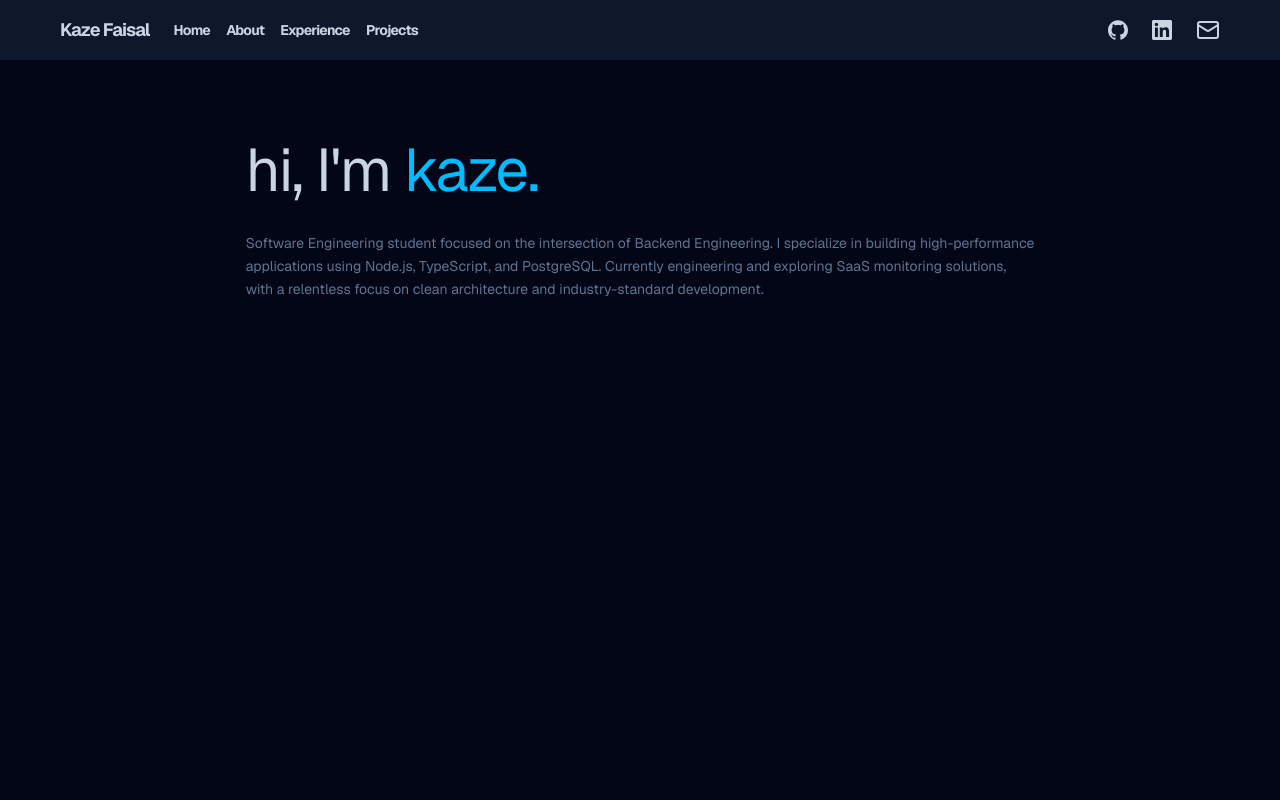
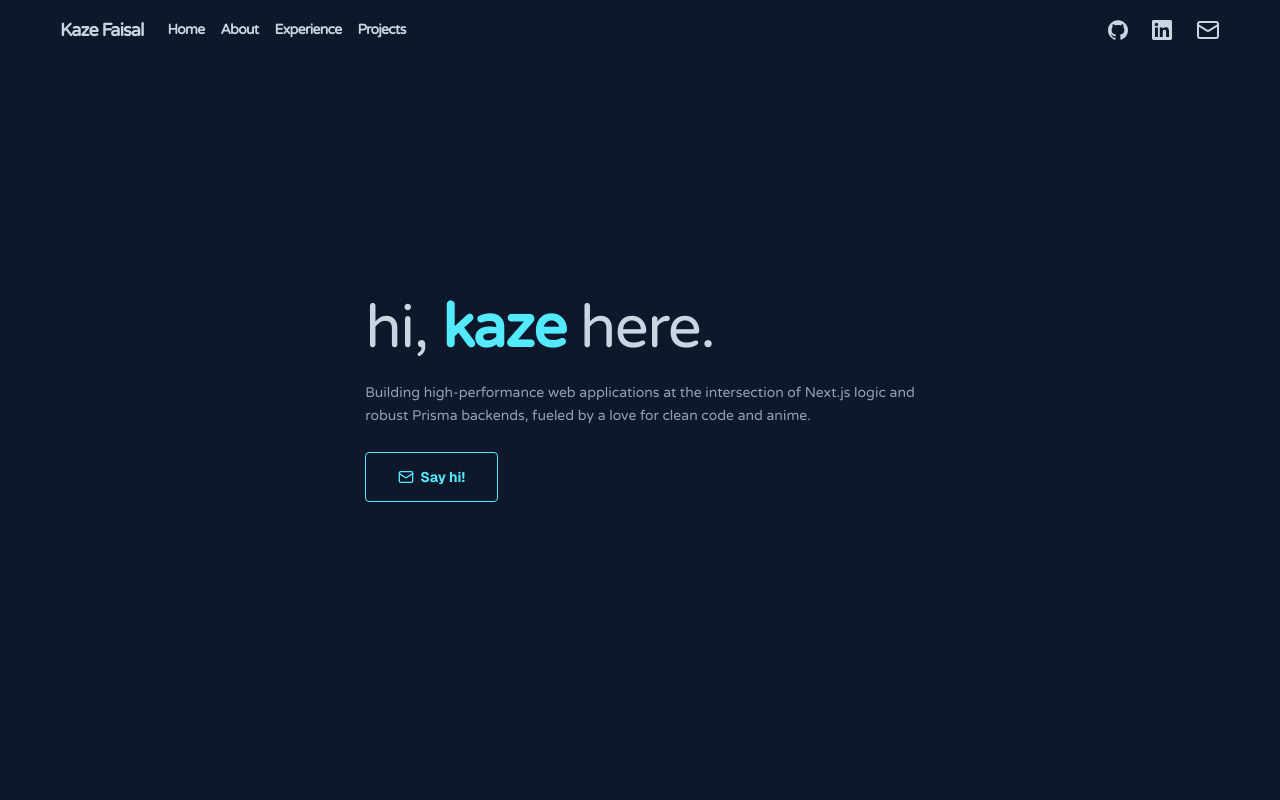
Before and after one commit to kaze1-dev/myPortfolio, a Next.js app: page / in a window 1280 px wide. Shown: the top 800 px of the page. Built offline with nearby package versions, Linux system fonts and the light colour scheme.

Commit message:
structuring hero and about section

```diff
--- a/app/globals.css
+++ b/app/globals.css
@@ -1,3 +1,5 @@
+@import url('https://fonts.googleapis.com/css2?family=Quicksand:wght@300..700&display=swap');
+@import url('https://fonts.googleapis.com/css2?family=Varela+Round&display=swap');
 @import "tailwindcss";
 @import "tw-animate-css";
 @import "shadcn/tailwind.css";
@@ -5,11 +7,9 @@
 @custom-variant dark (&:is(.dark *));
 
 @theme inline {
-  /* Font Mappings */
+  --font-rounded: 'Varela Round', sans-serif;
   --font-sans: var(--font-geist-sans);
   --font-mono: var(--font-geist-mono);
-
-  /* Core Colors */
   --color-background: var(--background);
   --color-foreground: var(--foreground);
   --color-card: var(--card);
@@ -30,7 +30,7 @@
 }
 
 :root {
-  --background: #020617;
+  --background: #0F172A;
   --foreground: #FBFBFB;
   --card: #ffffff;
   --primary: #020617;
@@ -47,7 +47,7 @@
   --background: #020617;
   --foreground: #F1F5F9;
   --card: #0F172A;
-  --primary: #38BDF8; /* Your sky blue accent */
+  --primary: #38BDF8;
   --primary-foreground: #020617;
   --secondary: #1E293B;
   --muted: #1E293B;
@@ -61,6 +61,6 @@
     @apply border-border outline-ring/50;
   }
   body {
-    @apply bg-background text-foreground font-sans antialiased;
+    @apply bg-background text-foreground font-rounded antialiased;
   }
 }
--- a/app/page.tsx
+++ b/app/page.tsx
@@ -1,12 +1,13 @@
-import Image from "next/image";
-import { Button, buttonVariants } from "@/components/ui/button";
+
 import Header from "@/components/layouts/header";
+import About from "@/components/modules/about";
 import Hero from "@/components/modules/hero";
 export default function App() {
   return (
     <>
     <Header />
     <Hero />
+    <About />
     </>
   );
 }
--- a/components/layouts/header.tsx
+++ b/components/layouts/header.tsx
@@ -5,10 +5,10 @@ import { Icons } from '../icons'
 const Header = () => {
    return (
       <>
-         <header className='flex gap-6 items-center justify-between bg-slate-900 py-4 px-15'>
+         <header className='flex gap-6 items-center justify-between bg-slate-900 py-4 px-15 fixed w-full'>
             <div className='flex gap-6'>
-               <h1 className='text-slate-300 font-bold text-lg font-sans tracking-tighter'>Kaze Faisal</h1>
-               <nav className='text-slate-300 tracking-tighter font-sans font-bold text-sm flex gap-4 justify-center items-center'>
+               <h1 className='text-slate-300 font-bold text-lg font-rounded tracking-tighter'>Kaze Faisal</h1>
+               <nav className='text-slate-300 tracking-tighter font-rounded font-bold text-sm flex gap-4 justify-center items-center'>
                   <div>Home</div>
                   <div>About</div>
                   <div>Experience</div>
--- /dev/null
+++ b/components/modules/about.tsx
@@ -0,0 +1,16 @@
+import React from 'react'
+
+const About = () => {
+   return (
+      <section className='h-screen font-rounded tracking-tight flex justify-start px-34'>
+         <div className=''>
+            <h1 className='text-4xl tracking-tight font-bold text-slate-300 mb-10'>/ about me</h1>
+            <p className='text-slate-400 text-lg leading-relaxed [word-spacing:0.3rem]'>
+               <span className='font-bold'>Computer Science Student</span> & <span className='font-bold'>Full-stack Developer</span> fueled by caffeine and <span className='font-bold'>90s anime.<br/></span> I specialize in crafting high-performance apps using<span className='font-bold text-cyan-300'> Next.js</span> and <span className='font-bold text-cyan-300'>Prisma.</span> I trade the<br/> mouse for the CLI and light themes for Slate-950. Currently leveling up my<br/> <span className='font-bold text-cyan-300'>backend</span> architecture, one <span className='font-bold text-cyan-300'>PostgreSQL</span> query at a time.
+            </p>
+         </div>
+      </section>
+   )
+}
+
+export default About
--- a/components/modules/hero.tsx
+++ b/components/modules/hero.tsx
@@ -1,15 +1,21 @@
 import React from 'react'
+import { Button } from '../ui/button'
+import { Icons } from '../icons'
 
 const Hero = () => {
    return (
-      <section className='flex justify-center items-center'>
-         <div className='flex flex-col pt-20 gap-8'>
-         <h1 className='text-slate-300 text-6xl inline tracking-tight font-md'>
-            hi, I'm <span className='text-sky-400'>kaze.</span>
-         </h1>
-         <p className='inline text-sm text-slate-500 font-sans leading-relaxed'>
-           Software Engineering student focused on the intersection of Backend Engineering. I specialize in building high-performance<br /> applications using Node.js, TypeScript, and PostgreSQL. Currently engineering and exploring SaaS monitoring solutions,<br /> with a relentless focus on clean architecture and industry-standard development.
-         </p>
+      <section className='flex justify-center items-center h-screen'>
+         <div className='flex flex-col gap-6'>
+            <h1 className='text-slate-300 text-6xl inline tracking-tight font-rounded'>
+               hi, <span className='text-cyan-300 font-bold'>kaze</span> here.
+            </h1>
+            <p className='inline text-sm text-slate-400 font-rounded leading-relaxed'>
+               Building high-performance web applications at the intersection of Next.js logic and<br /> robust Prisma backends, fueled by a love for clean code and anime.
+            </p>
+            <Button variant='outline' className='w-max hover:bg-cyan-300/10 rounded px-8 py-6 text-cyan-300 hover:text-cyan-300 font-bold border-cyan-300'>
+               <Icons.mail className='text-cyan-300' />
+               Say hi!
+            </Button>
          </div>
       </section>
    )
```
